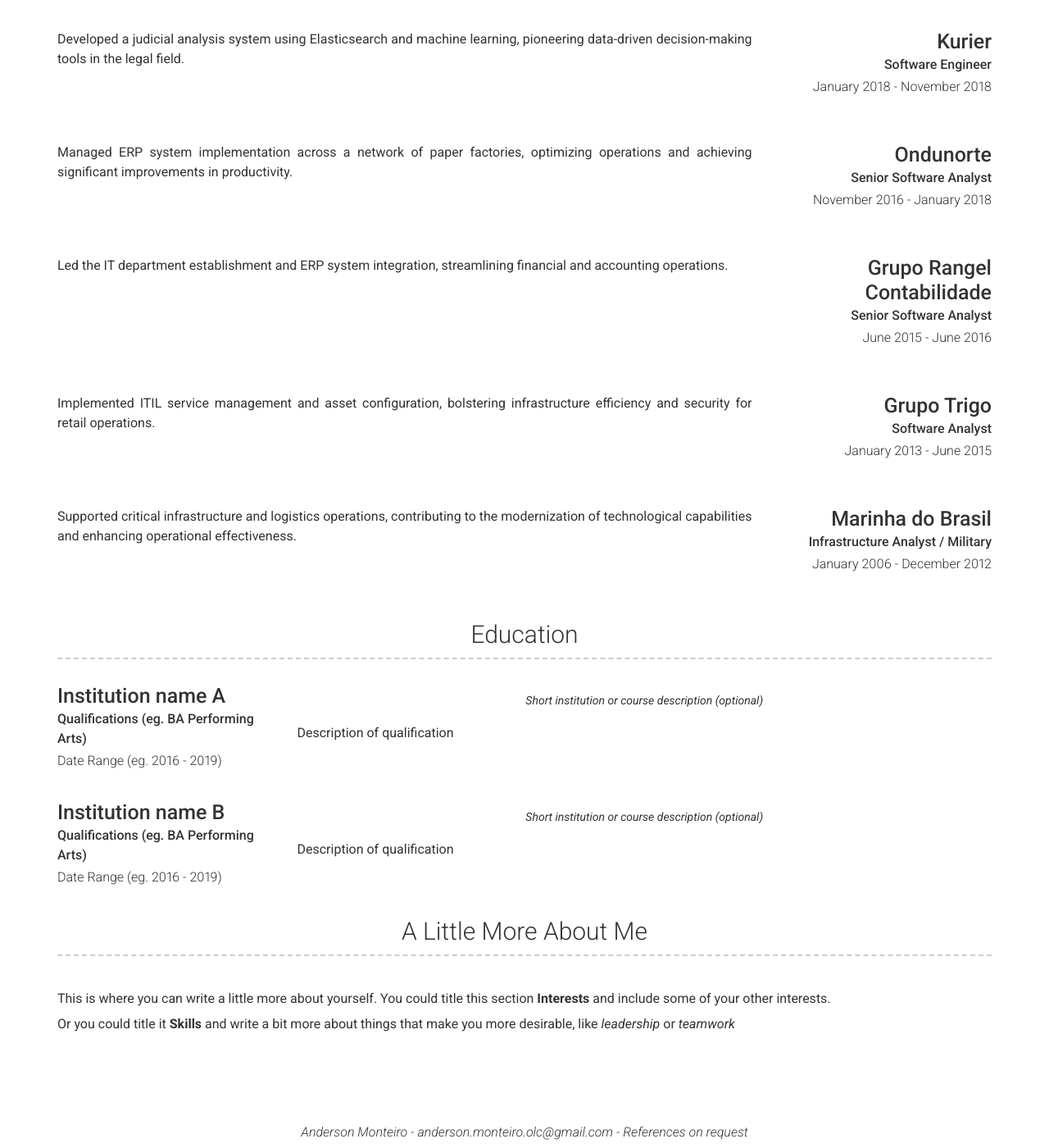
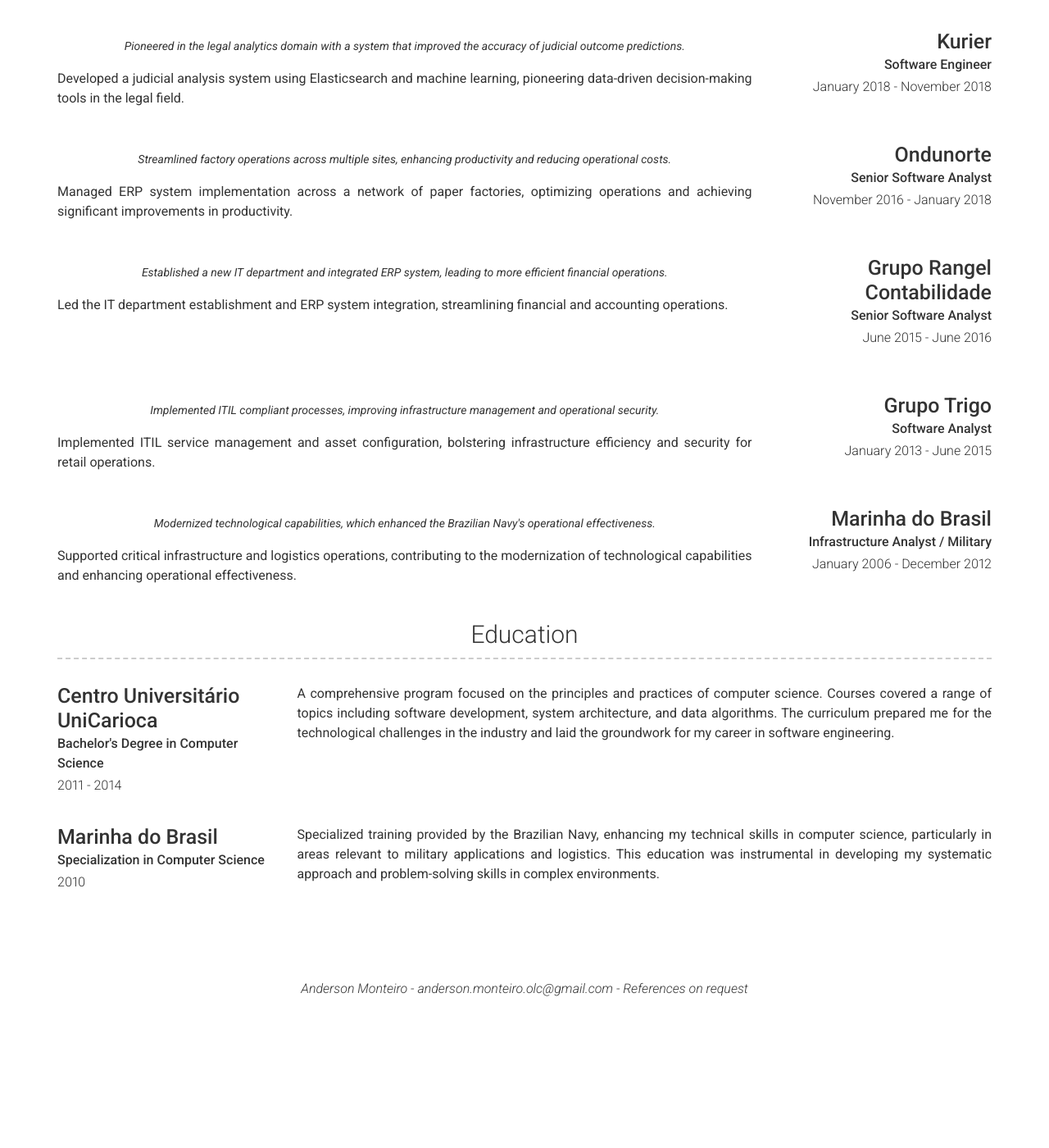
Before and after one commit to AndersonMonteiro/andersonmont-site, a Jekyll site: the page built from index.md, in a window 1280 px wide and 1400 px high, scrolled down 2429 px. Shown: the whole window at 82% size. Built offline with Jekyll 4.4.1, drawn with Linux system fonts in a browser that asks for light colours; nearby versions of some CDN libraries; after the commit the page ends 3654 px from its top, so only the background shows below that; some of the changed text lies outside the part shown.

Commit message:
set experience and education

```diff
--- a/_config.yml
+++ b/_config.yml
@@ -147,6 +147,8 @@ content:
         sub_title: Software Engineer
         caption: March 2022 - Present
         link: www.tribal.com
+        quote: >
+          Significant revenue growth and user base expansion due to the successful launch of the expense management system.
         description: |
           Lead engineer in expense management and credit services. Spearheaded cross-functional team collaborations, driving forward the development of scalable and reliable systems.
 
@@ -154,6 +156,8 @@ content:
         title: Prosperità
         sub_title: Technical Lead
         caption: February 2021 - January 2022
+        quote: >
+          Improved system scalability and reduced downtime by transitioning to a microservices architecture.
         description: |
           Provided technical guidance to a team of five developers. Focused on transitioning a monolithic system to a microservices architecture to enhance scalability and maintainability.
 
@@ -161,6 +165,8 @@ content:
         title: Inmetrics
         sub_title: Software Engineer
         caption: September 2020 - May 2021
+        quote: >
+          Contributed to the national adoption of the PIX payment system, reaching over 15 million users.
         description: |
           Instrumental in architecting and implementing Brazil's digital payment service "PIX", ensuring the system's agility, security, and high availability.
 
@@ -168,6 +174,8 @@ content:
         title: Grupo Moura
         sub_title: Software Engineer
         caption: June 2019 - August 2020
+        quote: >
+          Achieved a 99% accuracy rate in financial reconciliation through the development of a new fintech module.
         description: |
           Led the development of a financial reconciliation module, leveraging Python and microservices to significantly improve operational accuracy and efficiency.
 
@@ -175,6 +183,8 @@ content:
         title: Pitang
         sub_title: DevOps Engineer
         caption: November 2018 - June 2019
+        quote: >
+          Enhanced the software development lifecycle, which significantly accelerated project delivery times.
         description: |
           Designed and executed a DevOps infrastructure strategy, enhancing software development life cycle processes for the Education Department of Pernambuco.
 
@@ -182,6 +192,8 @@ content:
         title: Kurier
         sub_title: Software Engineer
         caption: January 2018 - November 2018
+        quote: >
+          Pioneered in the legal analytics domain with a system that improved the accuracy of judicial outcome predictions.
         description: |
           Developed a judicial analysis system using Elasticsearch and machine learning, pioneering data-driven decision-making tools in the legal field.
 
@@ -189,6 +201,8 @@ content:
         title: Ondunorte
         sub_title: Senior Software Analyst
         caption: November 2016 - January 2018
+        quote: >
+          Streamlined factory operations across multiple sites, enhancing productivity and reducing operational costs.
         description: |
           Managed ERP system implementation across a network of paper factories, optimizing operations and achieving significant improvements in productivity.
 
@@ -196,6 +210,8 @@ content:
         title: Grupo Rangel Contabilidade
         sub_title: Senior Software Analyst
         caption: June 2015 - June 2016
+        quote: >
+          Established a new IT department and integrated ERP system, leading to more efficient financial operations.
         description: |
           Led the IT department establishment and ERP system integration, streamlining financial and accounting operations.
 
@@ -203,6 +219,8 @@ content:
         title: Grupo Trigo
         sub_title: Software Analyst
         caption: January 2013 - June 2015
+        quote: >
+          Implemented ITIL compliant processes, improving infrastructure management and operational security.
         description: |
           Implemented ITIL service management and asset configuration, bolstering infrastructure efficiency and security for retail operations.
 
@@ -210,6 +228,8 @@ content:
         title: Marinha do Brasil
         sub_title: Infrastructure Analyst / Military
         caption: January 2006 - December 2012
+        quote: >
+          Modernized technological capabilities, which enhanced the Brazilian Navy's operational effectiveness.
         description: |
           Supported critical infrastructure and logistics operations, contributing to the modernization of technological capabilities and enhancing operational effectiveness.
 
@@ -217,27 +237,25 @@ content:
     layout: list
     content:
       - layout: top-left
-        title: Institution name A
-        sub_title: Qualifications (eg. BA Performing Arts)
-        caption: Date Range (eg. 2016 - 2019)
-        quote: >
-          Short institution or course description (optional)
+        title: Centro Universitário UniCarioca
+        sub_title: Bachelor's Degree in Computer Science
+        caption: 2011 - 2014
         description: |
-          Description of qualification
+          A comprehensive program focused on the principles and practices of computer science. Courses covered a range of topics including software development, system architecture, and data algorithms. The curriculum prepared me for the technological challenges in the industry and laid the groundwork for my career in software engineering.
+
       - layout: top-left
-        title: Institution name B
-        sub_title: Qualifications (eg. BA Performing Arts)
-        caption: Date Range (eg. 2016 - 2019)
-        quote: >
-          Short institution or course description (optional)
+        title: Marinha do Brasil
+        sub_title: Specialization in Computer Science
+        caption: 2010
         description: |
-          Description of qualification
-  - title: A Little More About Me
-    layout: text
-    content: | # this will include new lines to allow paragraphs
-      This is where you can write a little more about yourself. You could title this section **Interests** and include some of your other interests.
+          Specialized training provided by the Brazilian Navy, enhancing my technical skills in computer science, particularly in areas relevant to military applications and logistics. This education was instrumental in developing my systematic approach and problem-solving skills in complex environments.
 
-      Or you could title it **Skills** and write a bit more about things that make you more desirable, like *leadership* or *teamwork*
+  # - title: A Little More About Me
+  #   layout: text
+  #   content: | # this will include new lines to allow paragraphs
+  #     This is where you can write a little more about yourself. You could title this section **Interests** and include some of your other interests.
+
+  #     Or you could title it **Skills** and write a bit more about things that make you more desirable, like *leadership* or *teamwork*
 
 # Footer
 footer_show_references: true
```
